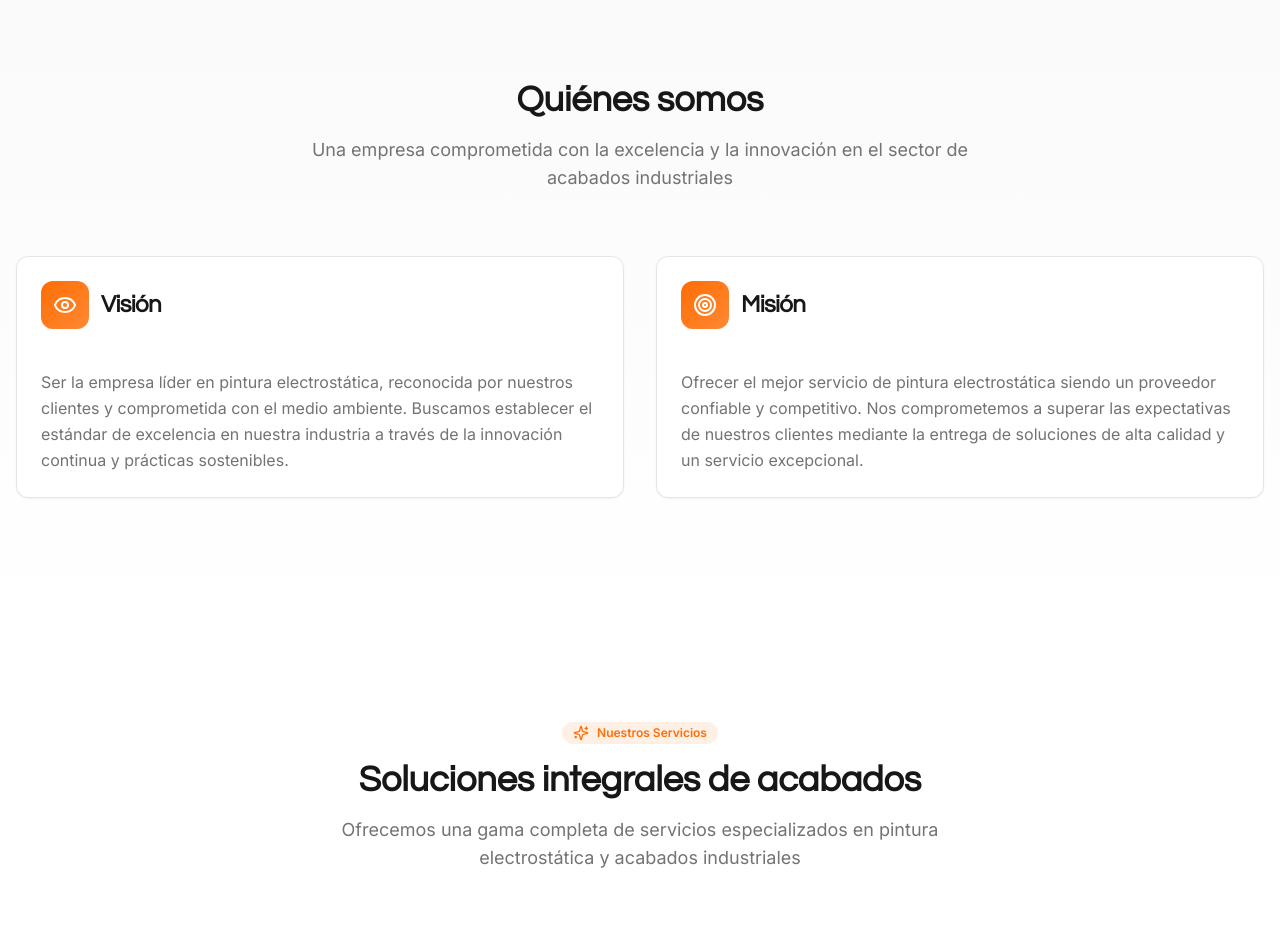
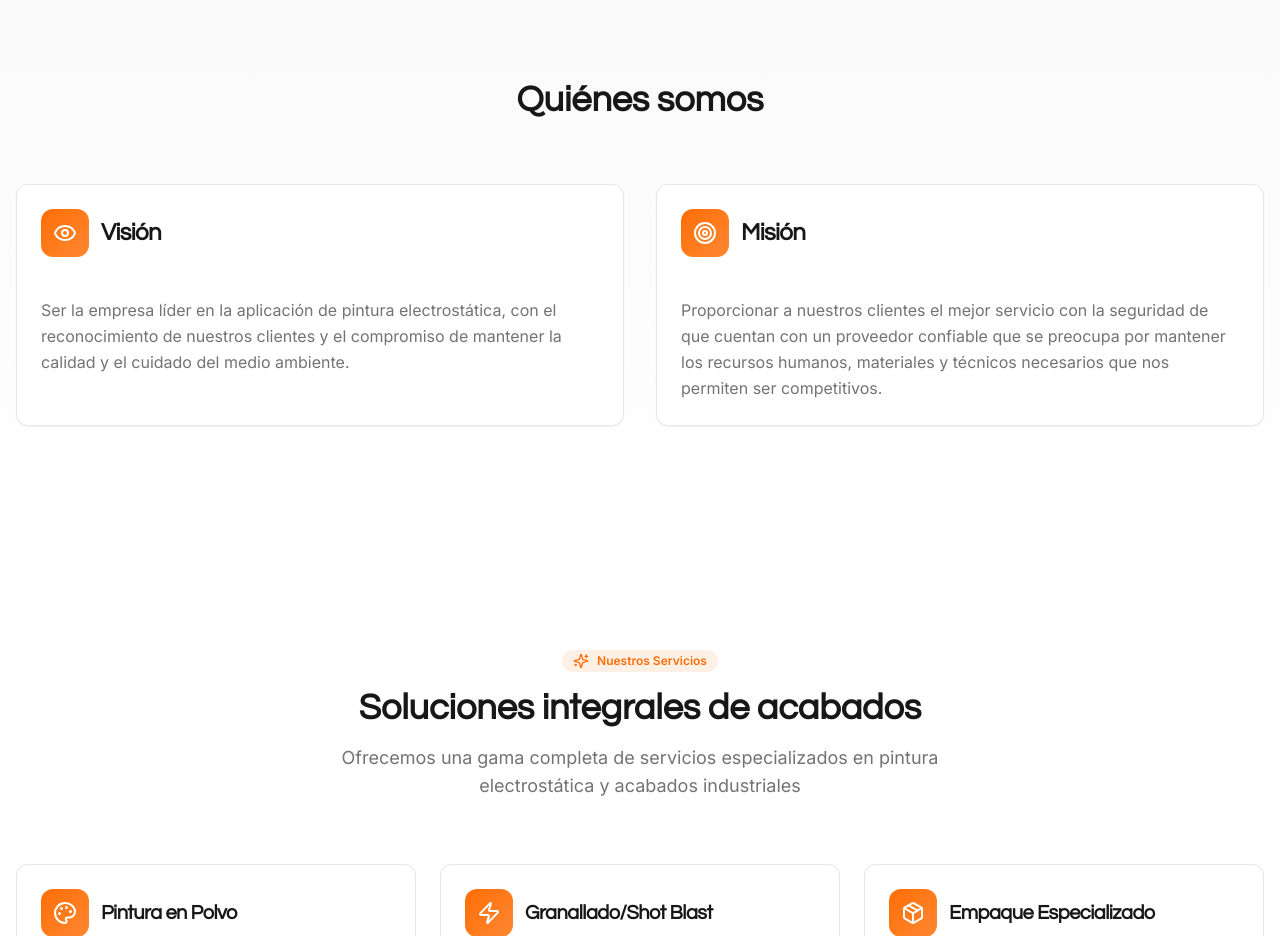
Before and after one commit to ADHERmx/adher-corporate-web-mirror, a React (Vite) app: page / in a window 1280 px wide. Shown: the part 800-1736 px from the top of the page. Built offline with nearby package versions, Linux system fonts and the light colour scheme; the HTML template or start-up script is replaced by a standard one.

Commit message:
Visual edit in Lovable

```diff
--- a/src/components/AboutUs.tsx
+++ b/src/components/AboutUs.tsx
@@ -5,10 +5,7 @@ const AboutUs = () => {
       <div className="container mx-auto px-4">
         <div className="text-center mb-16">
           <h2 className="text-3xl md:text-4xl font-heading font-bold mb-4">Quiénes somos</h2>
-          <p className="text-lg text-muted-foreground max-w-2xl mx-auto">
-            Una empresa comprometida con la excelencia y la innovación en el sector
-            de acabados industriales
-          </p>
+
         </div>
 
         <div className="grid md:grid-cols-2 gap-8 mb-16">
@@ -23,12 +20,7 @@ const AboutUs = () => {
               </div>
             </CardHeader>
             <CardContent>
-              <p className="text-muted-foreground leading-relaxed">
-                Ser la empresa líder en pintura electrostática, reconocida por nuestros
-                clientes y comprometida con el medio ambiente. Buscamos establecer el
-                estándar de excelencia en nuestra industria a través de la innovación
-                continua y prácticas sostenibles.
-              </p>
+              <p className="text-muted-foreground leading-relaxed">Ser la empresa líder en la aplicación de pintura electrostática, con el reconocimiento de nuestros clientes y el compromiso de mantener la calidad y el cuidado del medio ambiente.</p>
             </CardContent>
           </Card>
 
@@ -43,12 +35,7 @@ const AboutUs = () => {
               </div>
             </CardHeader>
             <CardContent>
-              <p className="text-muted-foreground leading-relaxed">
-                Ofrecer el mejor servicio de pintura electrostática siendo un proveedor
-                confiable y competitivo. Nos comprometemos a superar las expectativas
-                de nuestros clientes mediante la entrega de soluciones de alta calidad
-                y un servicio excepcional.
-              </p>
+              <p className="text-muted-foreground leading-relaxed">Proporcionar a nuestros clientes el mejor servicio con la seguridad de que cuentan con un proveedor confiable que se preocupa por mantener los recursos humanos, materiales y técnicos necesarios que nos permiten ser competitivos.</p>
             </CardContent>
           </Card>
         </div>
```
